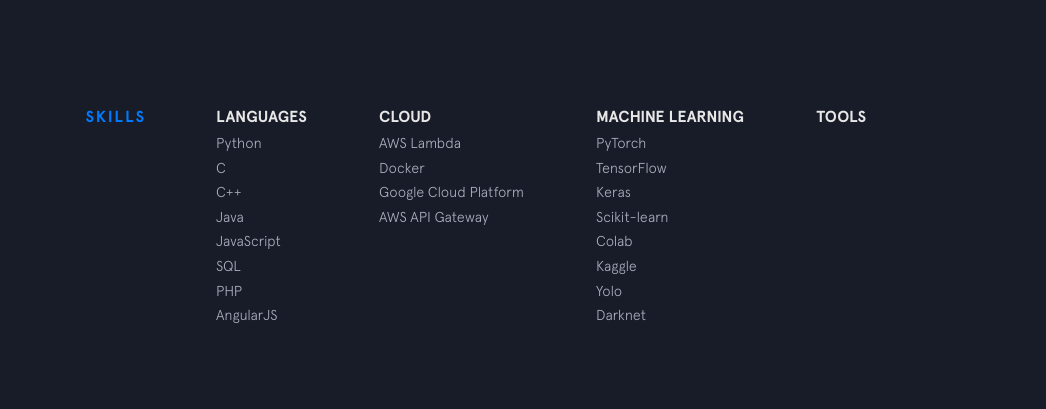
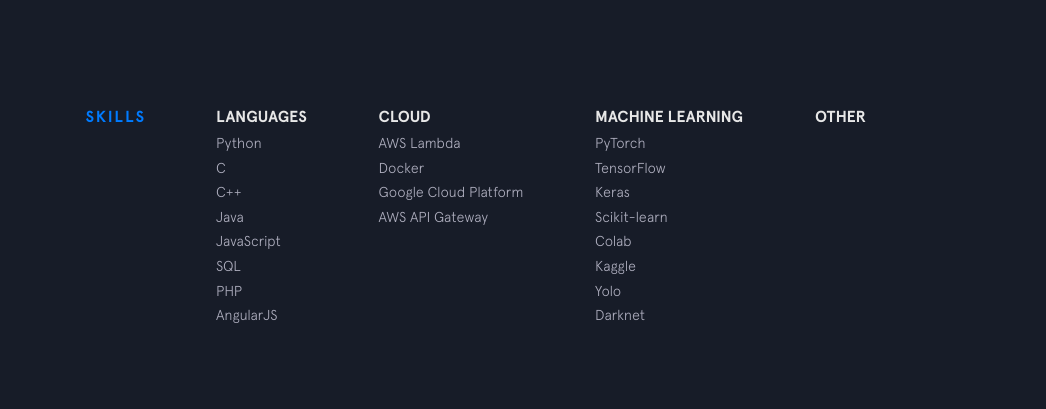
Before and after one commit to srikanthkarre/portfolio, a Jekyll site: the page built from index.html, in a window 1280 px wide and 900 px high, scrolled down 1463 px. Shown: the part 153-562 px from the top of the window, without its empty margins (234-1280 px from the left). Built offline with Jekyll 4.4.1, drawn with Linux system fonts in a browser that asks for light colours; nearby versions of some CDN libraries.

Commit message:
Update skills.html

```diff
--- a/_includes/skills.html
+++ b/_includes/skills.html
@@ -28,7 +28,7 @@
         </ul>
       </div>
       <div class="skillz__category">
-        <div class="skillz__category__label">Tools</div>
+        <div class="skillz__category__label">Other</div>
         <ul>
           {% for thing in site.data.skills.tools %}
           <li class="skillz__category__item">{{thing.item}}</li>
```
